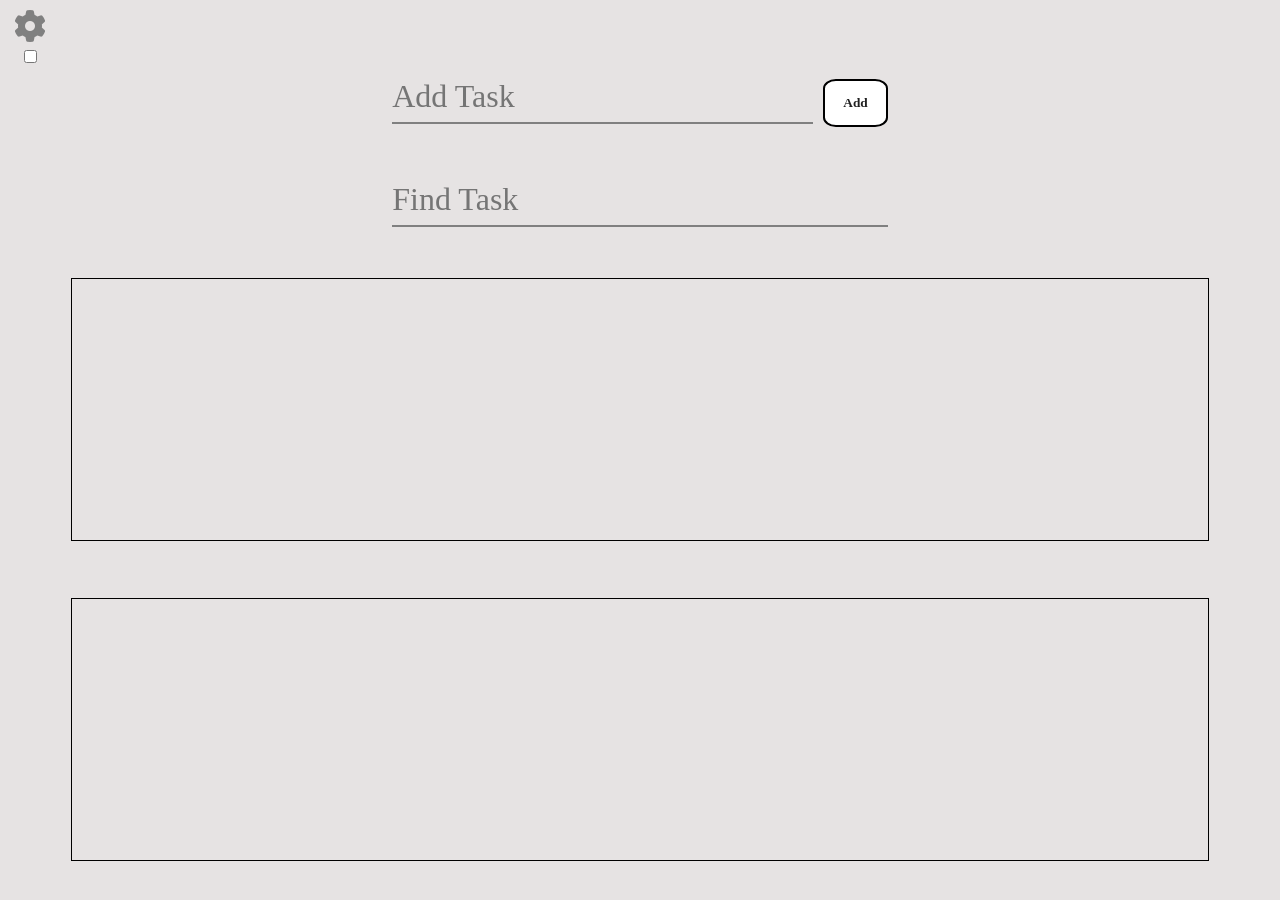
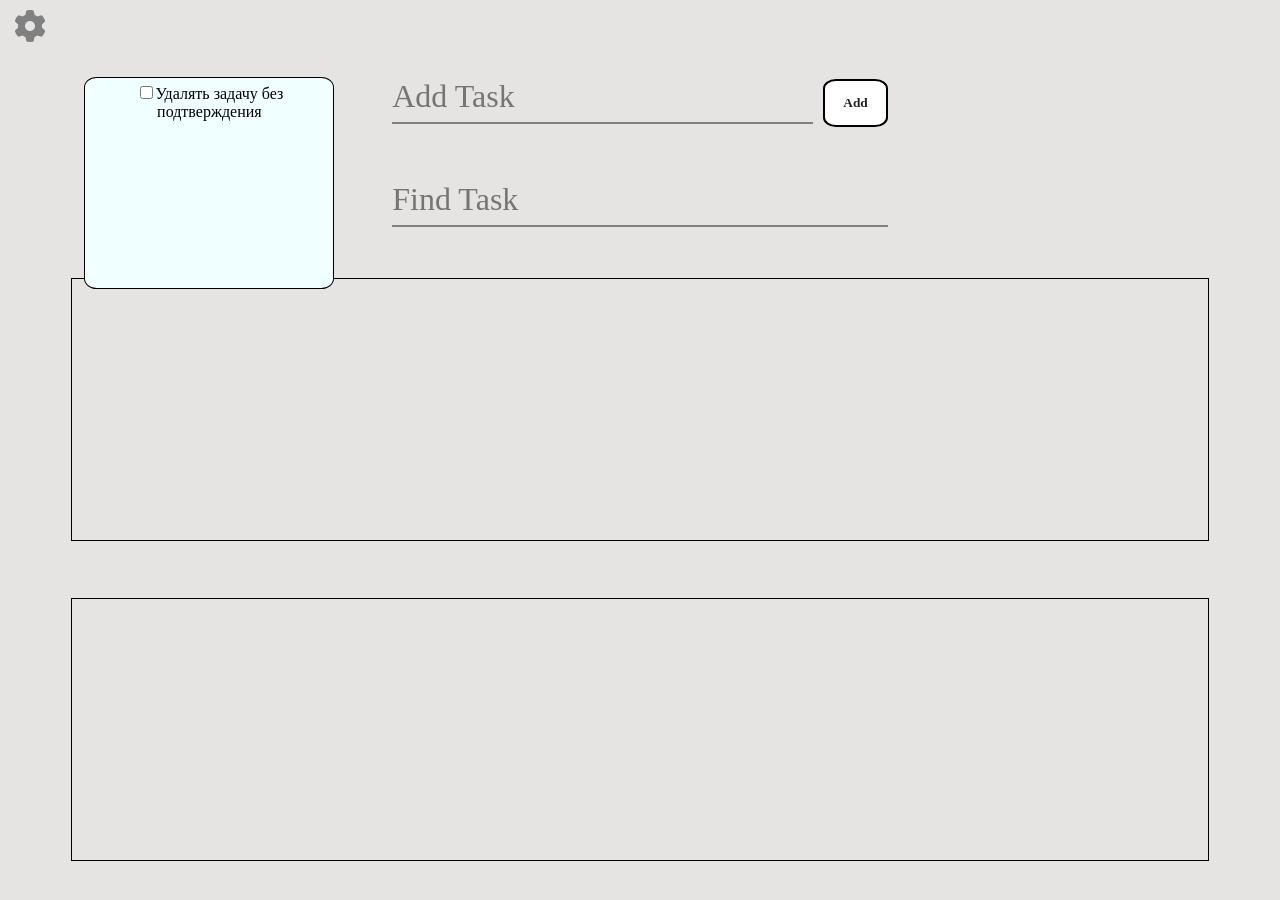
Before and after one commit to Alextwixmen/react-to-do-list, a React (Create React App) app: page / in a window 1280 px wide. Shown: the top 900 px of the page. Built offline with nearby package versions, Linux system fonts and the light colour scheme; a web font is replaced by a local one.

Commit message:
feat: finalLogic (very bad верстка)

```diff
--- a/src/Components/ActiveTask/ActiveTask.css
+++ b/src/Components/ActiveTask/ActiveTask.css
@@ -96,3 +96,6 @@
 .visible{
     display: none;
 }
+.ActiveTaskField:empty{
+    height: 250px;
+}
--- /dev/null
+++ b/src/Components/ModalSettings/ModalWindow.css
@@ -0,0 +1,32 @@
+.settingsContainer{
+    width: 250px;
+    top: 8%;
+        left: 10%;
+        transform: translate(-20%, 0);
+        position: absolute;
+}
+.hiden{
+    visibility: hidden;
+}
+.settingsButton{
+    animation:ease-in;
+    background-color: inherit;
+    border: none;
+    cursor: pointer;
+    font-size: 200%;
+    color: gray;
+}
+.settingsButton:hover{
+    color: black;
+}
+.modalWindow{
+    background-color: azure;
+    padding: 5px;
+    display: flex;
+    align-items: flex-start;
+    justify-content: center;
+    width: auto;
+    height: 200px;
+    border: 1px solid black;
+    border-radius: 5%;
+}
--- /dev/null
+++ b/src/Components/ModalSettings/ModalWindow.js
@@ -0,0 +1,37 @@
+import React from "react";
+import "./ModalWindow.css";
+
+class ModalWindow extends React.Component {
+  constructor(props) {
+    super(props);
+    this.chekBox = false;
+  }
+  handleSeetingsBtn = (event) => {
+    console.log("нажали на настройки", event);
+  };
+  handleCheckBox = (e) => {
+    this.props.handleCheckBox(e.target.checked);
+  };
+  render() {
+    let isSHow = null;
+    if (this.props.isShowModal != false) {
+      isSHow = "none";
+    }
+    return (
+      <div className="settingsContainer" style={{ display: isSHow }}>
+        <div className="modalWindow">
+          <form className="modalForm">
+            <input
+              id="checBox"
+              name="checBox"
+              type={"checkbox"}
+              onChange={(e) => this.handleCheckBox(e)}
+            />
+            <label htmlFor="checBox">Удалять задачу без подтверждения</label>
+          </form>
+        </div>
+      </div>
+    );
+  }
+}
+export default ModalWindow;
--- a/src/Components/Settings/Settings.css
+++ b/src/Components/Settings/Settings.css
@@ -1,16 +1,5 @@
-.settingsContainer{
+.settingsWrapper{
     position: absolute;
-    top: 0px;
-    left: 0px;
+    top: 0;
+    left: 0;
 }
-.settingsButton{
-    animation:ease-in;
-    background-color: inherit;
-    border: none;
-    cursor: pointer;
-    font-size: 200%;
-    color: gray;
-}
-.settingsButton:hover{
-    color: black;
-}
--- a/src/Components/Settings/Settings.js
+++ b/src/Components/Settings/Settings.js
@@ -4,30 +4,16 @@ import "./Settings.css";
 class Settings extends React.Component {
   constructor(props) {
     super(props);
-    this.chekBox = false;
   }
-  handleSeetingsBtn = (event) => {
-    console.log("нажали на настройки", event);
-  };
-  handleCheckBox = (event) => {
-    this.props.handleCheckBox(event.target.checked);
-  };
   render() {
     return (
-      <div className="settingsContainer">
+      <div className="settingsWrapper">
         <button
           className="settingsButton"
-          onClick={() => this.handleSeetingsBtn()}
+          onClick={() => this.props.handleSettingsButon()}
         >
           <i className="fa-solid fa-gear"></i>
         </button>
-        <form onClick={this.handleCheckBox}>
-          <input
-            type={"checkbox"}
-            // checked="checked"
-            // onChange={() => this.props.handleCheckBox(this.handleCheckBox())}
-          />
-        </form>
       </div>
     );
   }
--- a/src/Components/TaskField/TaskField.js
+++ b/src/Components/TaskField/TaskField.js
@@ -7,7 +7,6 @@ class TaskField extends React.Component {
     super(props);
   }
   render() {
-    console.log("this.props в таски филд", this.props);
     return (
       <div className="taskField">
         <ActiveTasks
--- a/src/Components/Window/Window.js
+++ b/src/Components/Window/Window.js
@@ -3,6 +3,7 @@ import Search from "../Search/Search";
 import "./Window.css";
 import TaskField from "../TaskField/TaskField";
 import Find from "../Find/Find";
+import ModalWindow from "../ModalSettings/ModalWindow";
 import Settings from "../Settings/Settings";
 function makeid(length) {
   let result = "";
@@ -17,7 +18,12 @@ function makeid(length) {
 class Window extends React.Component {
   constructor(props) {
     super(props);
-    this.state = { allTasks: [], filterText: "", confirmDelete: true };
+    this.state = {
+      allTasks: [],
+      filterText: "",
+      delWithoutConfirm: false,
+      isShowModal: false,
+    };
     this.filteredArr = undefined;
   }
   handleAddClick = (taskText, state) => {
@@ -48,17 +54,32 @@ class Window extends React.Component {
     });
   };
   handleDeleteTask = (id) => {
-    this.setState({
-      allTasks: this.state.allTasks.filter((elem) => elem.id != id),
-    });
+    if (this.state.delWithoutConfirm) {
+      this.setState({
+        allTasks: this.state.allTasks.filter((elem) => elem.id != id),
+      });
+    } else {
+      if (window.confirm("Разрешить удаление?")) {
+        this.setState({
+          allTasks: this.state.allTasks.filter((elem) => elem.id != id),
+        });
+      }
+    }
   };
 
+  // var repl = str.replace(/^\s+|\s+$|\s+(?=\s)/g, "");
   // нужно отправлять отфильтрованный стейт
   handleFind = (taskText) => {
     this.setState({ filterText: taskText });
     if (taskText != "") {
+      let findTextWithoutSpaces = taskText.replace(/^\s+|\s+$|\s+(?=\s)/g, "");
       this.filteredArr = this.state.allTasks.filter((task) => {
-        if (task.value.includes(taskText)) {
+        if (
+          task.value
+            .replace(/^\s+|\s+$|\s+(?=\s)/g, "")
+            .toLowerCase()
+            .includes(findTextWithoutSpaces.toLowerCase())
+        ) {
           return true;
         } else {
           return false;
@@ -66,11 +87,11 @@ class Window extends React.Component {
       });
     }
   };
-  handleCheckBox = (checkBox) => {
-    if (checkBox === false) {
-      this.setState({ confirmDelete: false });
-    }
-    console.log("хендлим чекбокс внутри виндоу", checkBox);
+  handleCheckBox = (checkBoxValue) => {
+    this.setState({ delWithoutConfirm: checkBoxValue });
+  };
+  handleSettingsButon = () => {
+    this.setState({ isShowModal: !this.state.isShowModal });
   };
   render() {
     let allTasks = this.state.allTasks;
@@ -85,13 +106,14 @@ class Window extends React.Component {
           allTasks={allTasks}
           handleDelete={this.handleDeleteTask}
           handleDoneClick={this.handleDoneClick}
-          confirmDelete={this.state.confirmDelete}
         />
-        <Settings handleCheckBox={this.handleCheckBox} />
+        <ModalWindow
+          handleCheckBox={this.handleCheckBox}
+          isShowModal={this.state.isShowModal}
+        />
+        <Settings handleSettingsButon={this.handleSettingsButon} />
       </div>
     );
-
-    // console.log("внутри компонента Window со стейтом", this.state.activeTasks);
   }
 }
 export default Window;
```
